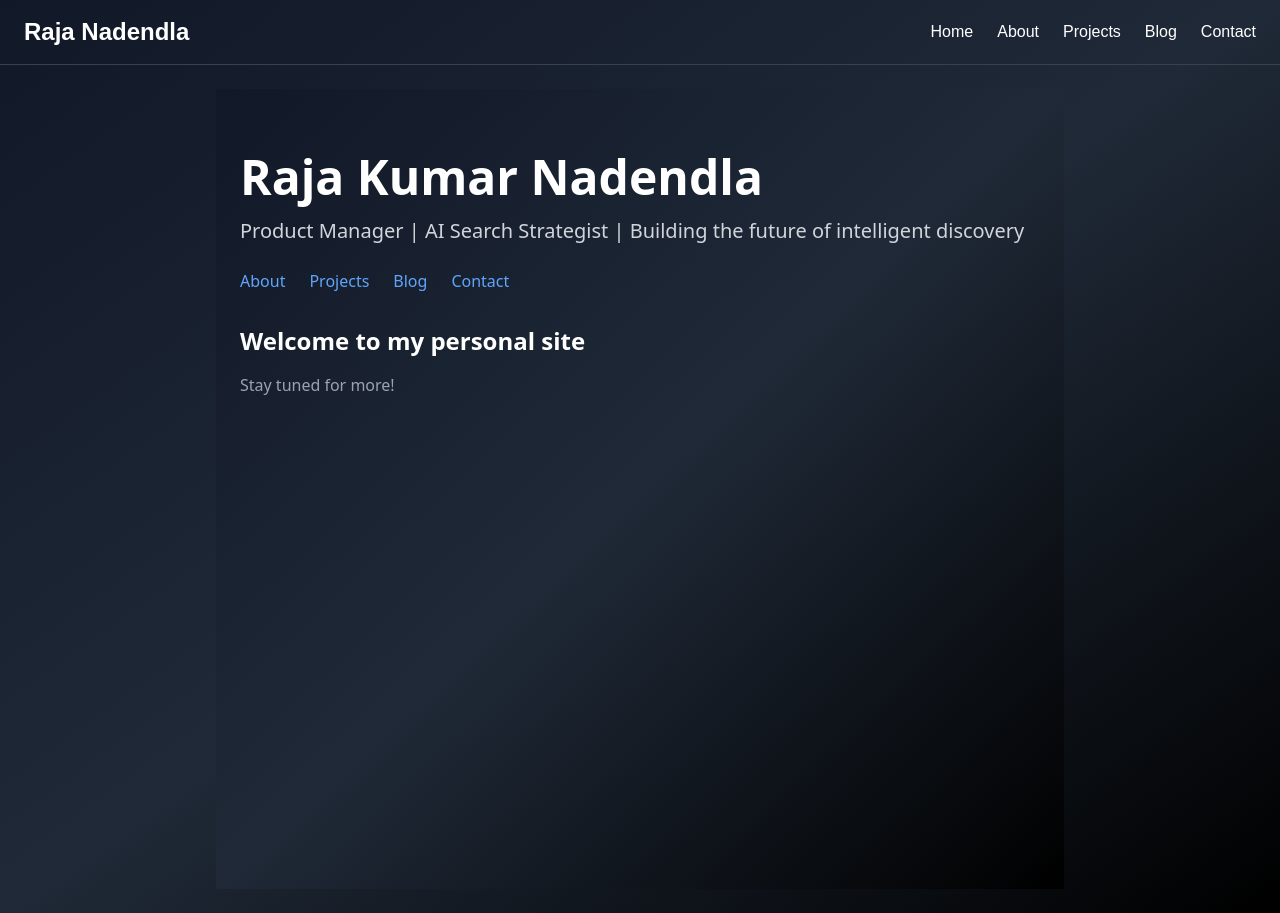
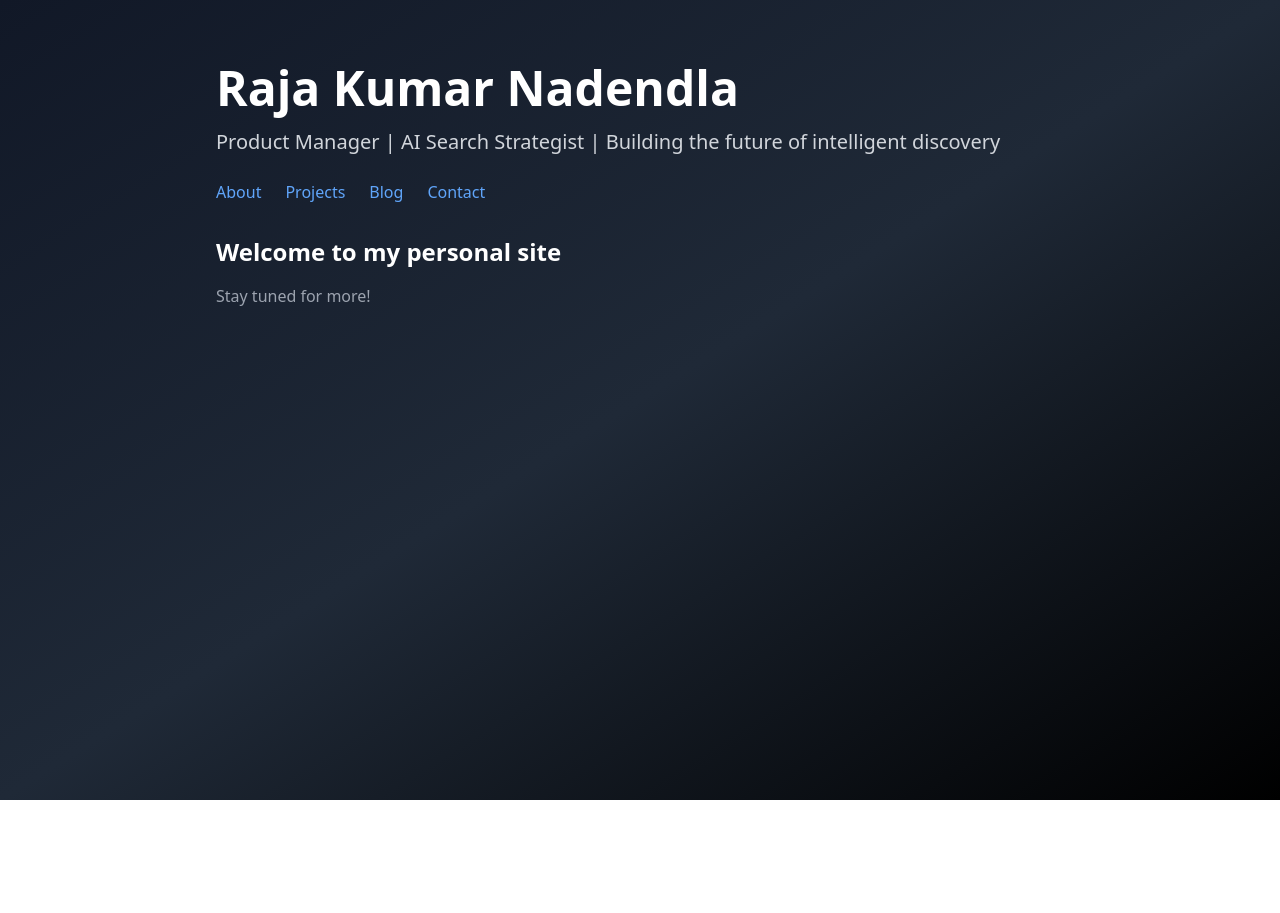
Before and after one commit to RajaNadendla/Portfolio, a Next.js app: page / in a window 1280 px wide. After the commit the page ends 800 px from the top, so only its background shows below. Built offline with nearby package versions, Linux system fonts and the light colour scheme.

Commit message:
Update _app.js

```diff
--- a/pages/_app.js
+++ b/pages/_app.js
@@ -1,22 +1,5 @@
 import '@/styles/globals.css';
-import Link from 'next/link';
 
 export default function App({ Component, pageProps }) {
-  return (
-    <div className="min-h-screen bg-gradient-to-br from-gray-900 via-gray-800 to-black text-white">
-      <header className="w-full px-6 py-4 flex justify-between items-center border-b border-gray-700">
-        <h1 className="text-2xl font-bold">Raja Nadendla</h1>
-        <nav className="space-x-6">
-          <Link href="/" className="hover:underline">Home</Link>
-          <Link href="/about" className="hover:underline">About</Link>
-          <Link href="/projects" className="hover:underline">Projects</Link>
-          <Link href="/blog" className="hover:underline">Blog</Link>
-          <Link href="/contact" className="hover:underline">Contact</Link>
-        </nav>
-      </header>
-      <main className="max-w-4xl mx-auto p-6">
-        <Component {...pageProps} />
-      </main>
-    </div>
-  );
+  return <Component {...pageProps} />;
 }
```
